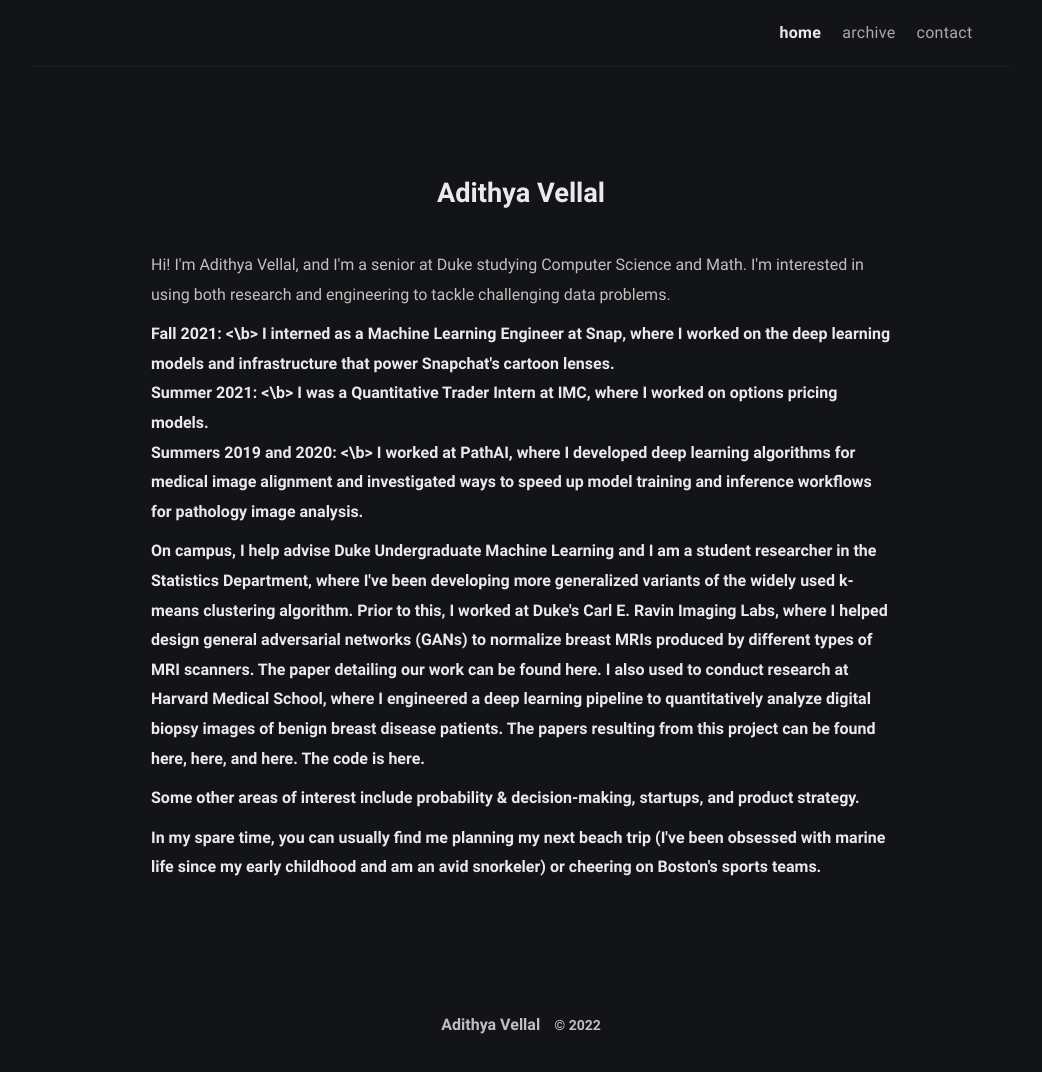
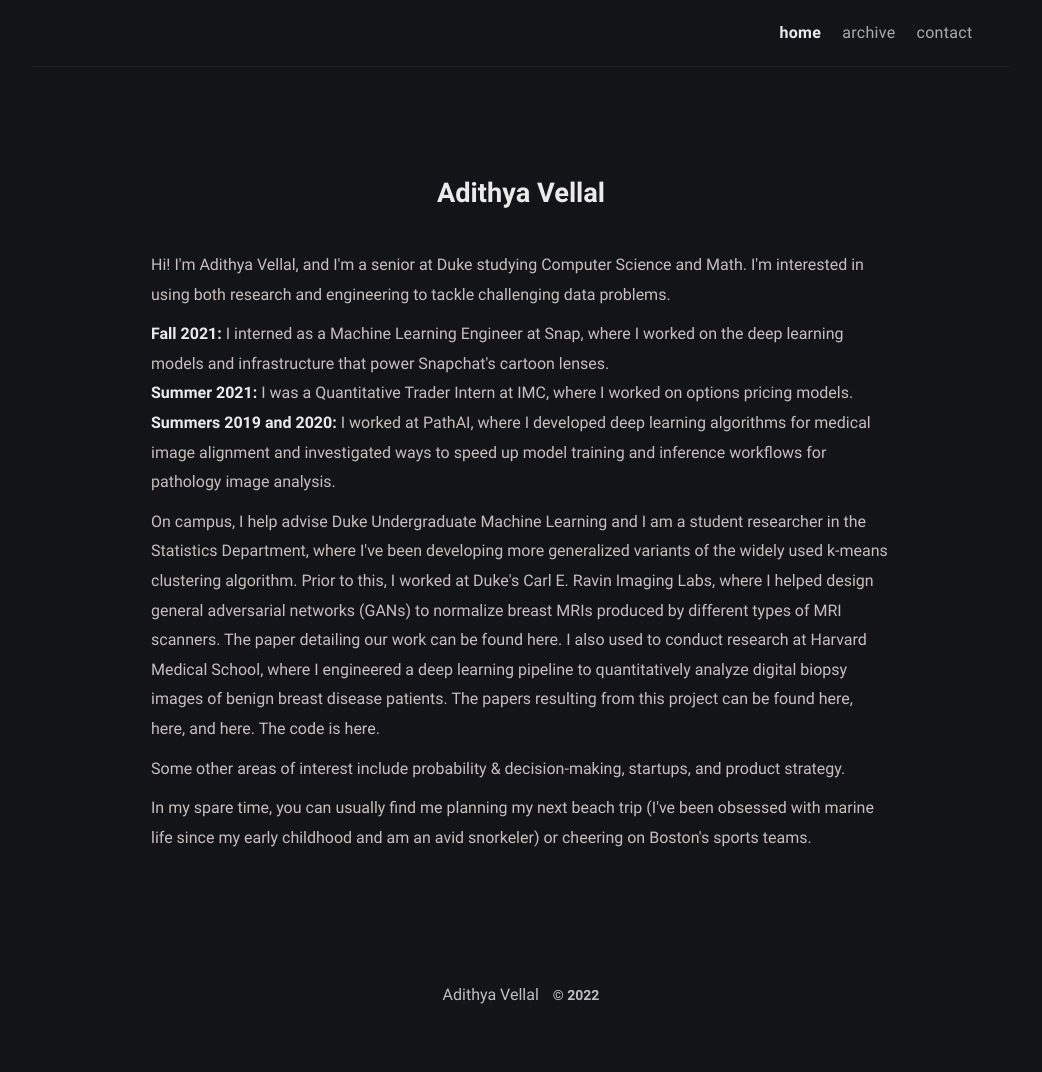
Before and after one commit to avellal14/avellal14.github.io, a Jekyll site: the page built from index.md, in a window 1280 px wide. Shown: the whole page, without its empty margins (119-1161 px from the left). Built offline with Jekyll 4.4.1, drawn with Linux system fonts in a browser that asks for light colours; after the commit the page ends 1042 px from its top, so only the background shows below that.

Commit message:
Update home.html

```diff
--- a/_layouts/home.html
+++ b/_layouts/home.html
@@ -10,12 +10,12 @@ home: false
 
 
 <p>
-  <b> Fall 2021: <\b> I interned as a Machine Learning Engineer at Snap, where I worked on the deep learning
+  <b> Fall 2021: </b> I interned as a Machine Learning Engineer at Snap, where I worked on the deep learning
   models and infrastructure that power Snapchat's cartoon lenses. <br>
 
-  <b> Summer 2021: <\b> I was a Quantitative Trader Intern at IMC, where I worked on options pricing models. <br>
+  <b> Summer 2021: </b> I was a Quantitative Trader Intern at IMC, where I worked on options pricing models. <br>
 
-  <b> Summers 2019 and 2020: <\b> I worked at PathAI, where I developed deep learning algorithms for medical image alignment and investigated ways
+  <b> Summers 2019 and 2020: </b> I worked at PathAI, where I developed deep learning algorithms for medical image alignment and investigated ways
   to speed up model training and inference workflows for pathology image analysis.<br>
 </p>
 
```
